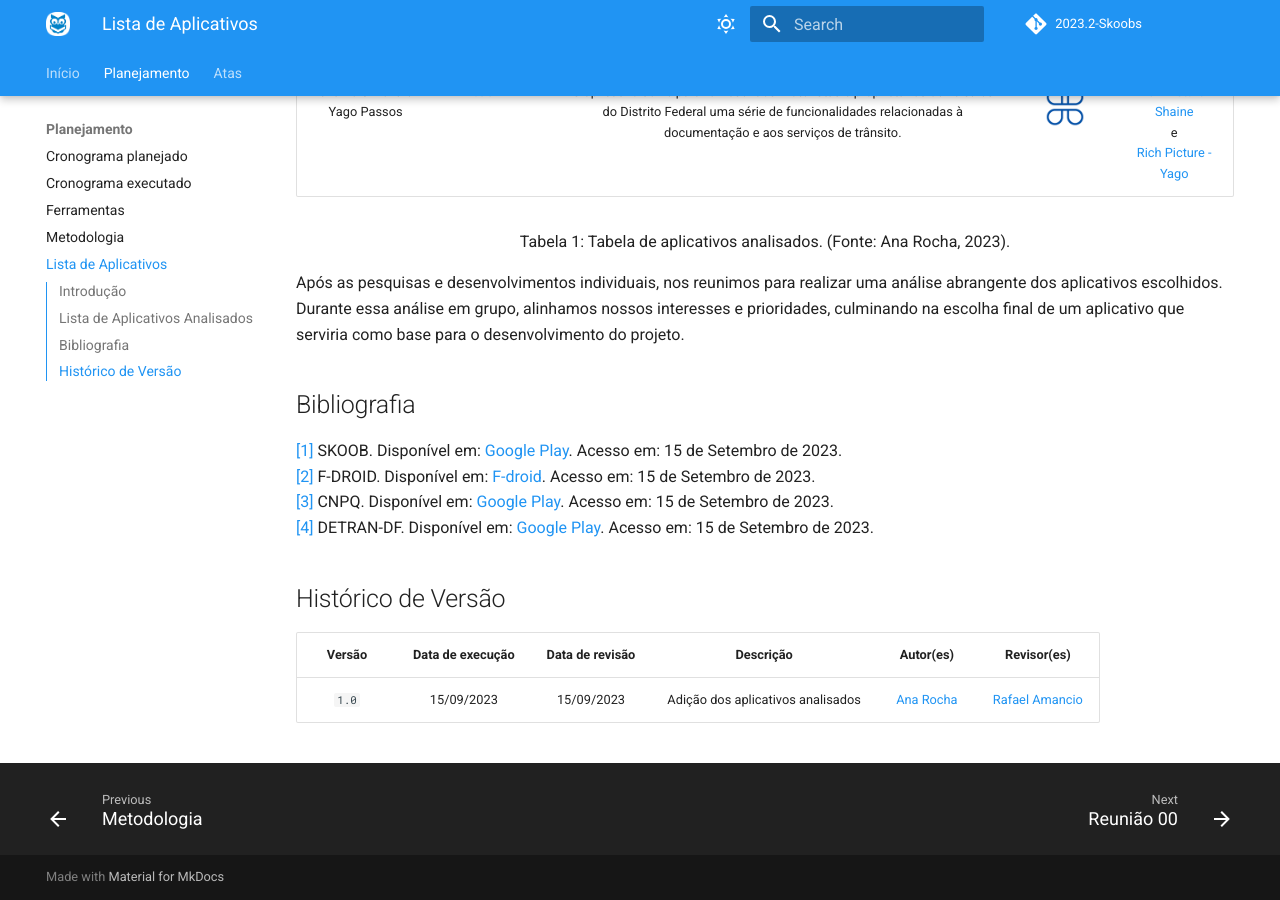
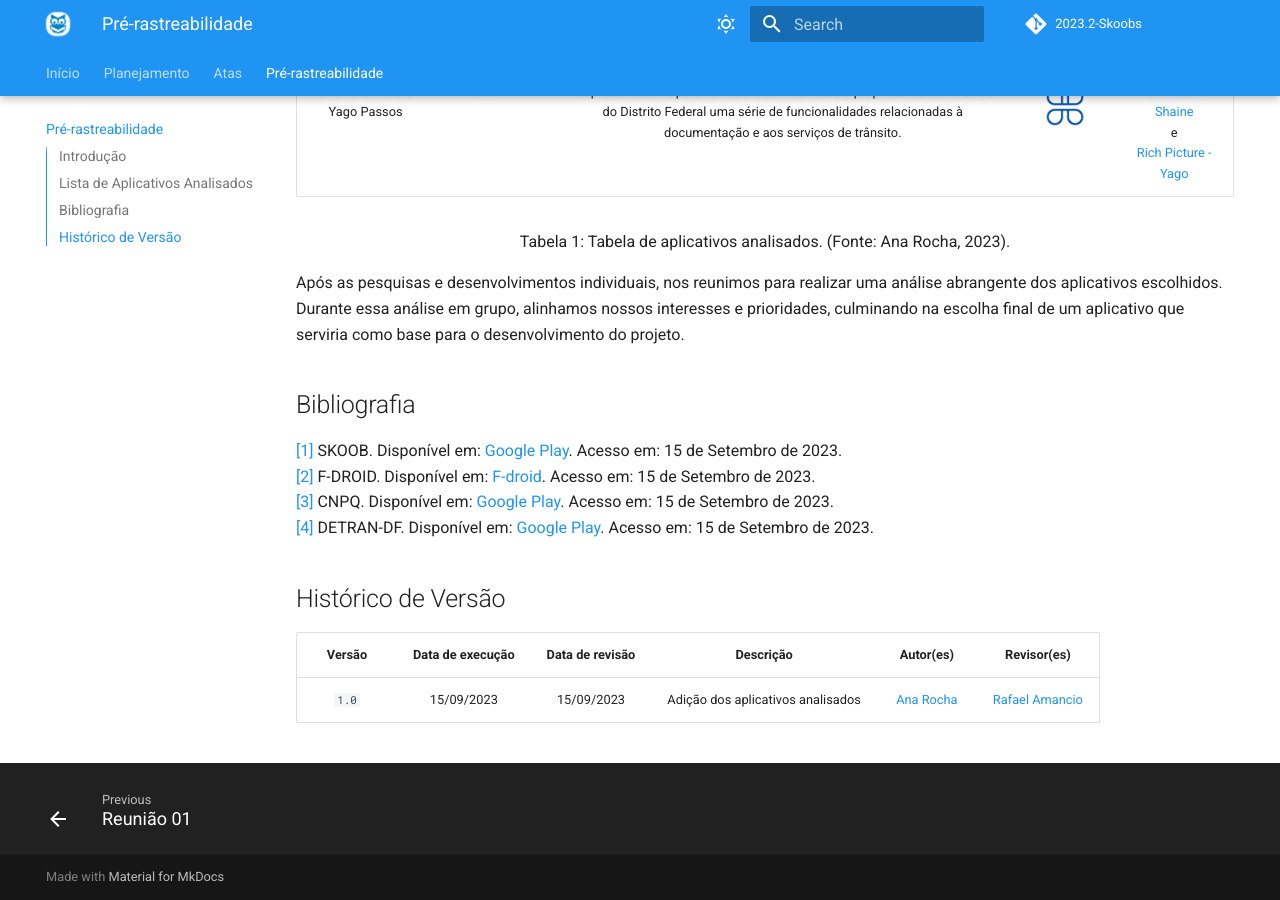
Before and after one commit to Requisitos-de-Software/2023.2-Skoob, an MkDocs documentation site: the page built from docs/planejamento/lista_de_aplicativos.md, in a window 1280 px wide and 900 px high, scrolled down 754 px. Built offline with MkDocs 1.6.1 and Material for MkDocs 9.7.7, drawn with Linux system fonts in a browser that asks for light colours; comment, search, counter and statistics services are not loaded.

Commit message:
Update mkdocs.yml

```diff
--- a/mkdocs.yml
+++ b/mkdocs.yml
@@ -34,7 +34,7 @@ nav:
     - Cronograma executado: planejamento/cronograma_executado.md
     - Ferramentas: planejamento/ferramentas.md
     - Metodologia: planejamento/metodologia.md
-    - Lista de Aplicativos: planejamento/lista_de_aplicativos.md
   - Atas:
     - Reunião 00: atas/reuniao00.md
     - Reunião 01: atas/reuniao01.md
+  - Pré-rastreabilidade: planejamento/lista_de_aplicativos.md
```
